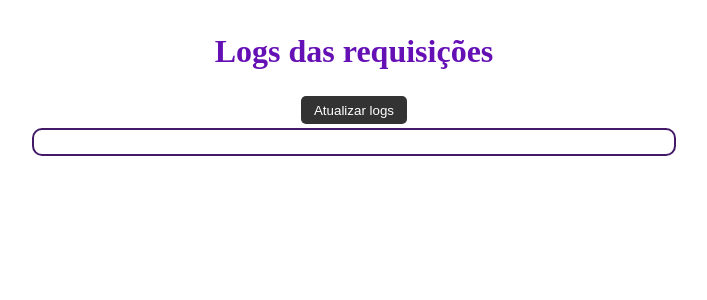
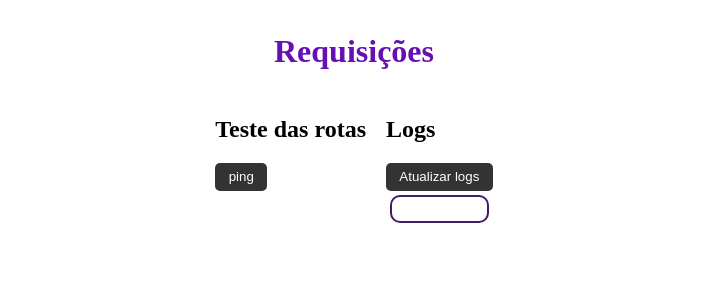
Before and after one commit to LuizaRubim/prova2_m5, a Flask app: page /dash in a window 1280 px wide. Shown: the top 300 px of the page, without its empty margins (286-993 px from the left). Run offline with Flask 3, Linux system fonts and the light colour scheme; data that the repository does not hold is empty; some libraries are stand-ins or nearby versions.

Commit message:
botao teste rotas

```diff
--- a/static/styles/style.css
+++ b/static/styles/style.css
@@ -42,8 +42,13 @@ body{
     overflow: scroll;
     max-height: 400px;
     padding: 4px;
-    width: 50%;
     margin: 4px;
     border: rgb(67, 26, 104) solid 2px;
     border-radius: 10px;
 }
+
+#content{
+    display: flex;
+    flex-direction: row;
+    gap:20px;
+}
--- a/templates/index.html
+++ b/templates/index.html
@@ -10,14 +10,26 @@
 <body>
     <header>
         <h1>
-            Logs das requisições
+            Requisições
         </h1>
     </header>
-    <div id="botão">
-        <button hx-get="/info" hx-trigger="click,load" hx-target="#log">Atualizar logs</button>
+    <div id="content">
+        <div>
+            <h2>Teste das rotas</h2>
+            <button hx-get="/ping" hx-trigger="click" hx-target="#pong">ping</button>
+            <div id="pong"></div>
+        </div>
+
+        <div id="logs-content">
+            <h2>Logs</h2>
+            <div id="botão">
+                <button hx-get="/info" hx-trigger="click,load" hx-target="#log">Atualizar logs</button>
+            </div>
+            <div id="logs">
+                <ul id="log"></ul>
+            </div>
+        </div>
     </div>
-    <div id="logs">
-        <ul id="log"></ul>
-    </div>
+
 </body>
 </html>
```
Also changed, not shown: db.json (+1 -1 lines).
